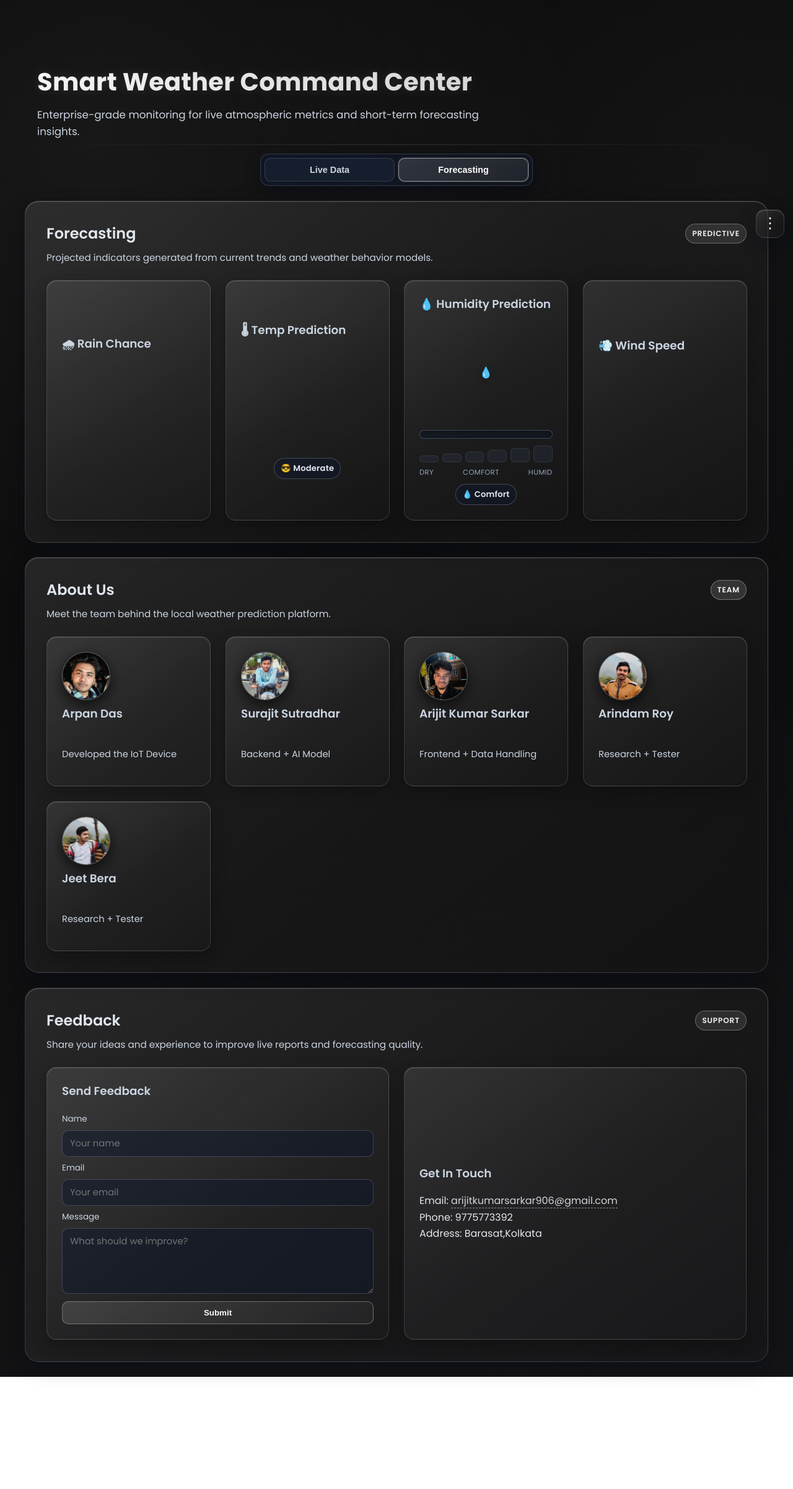
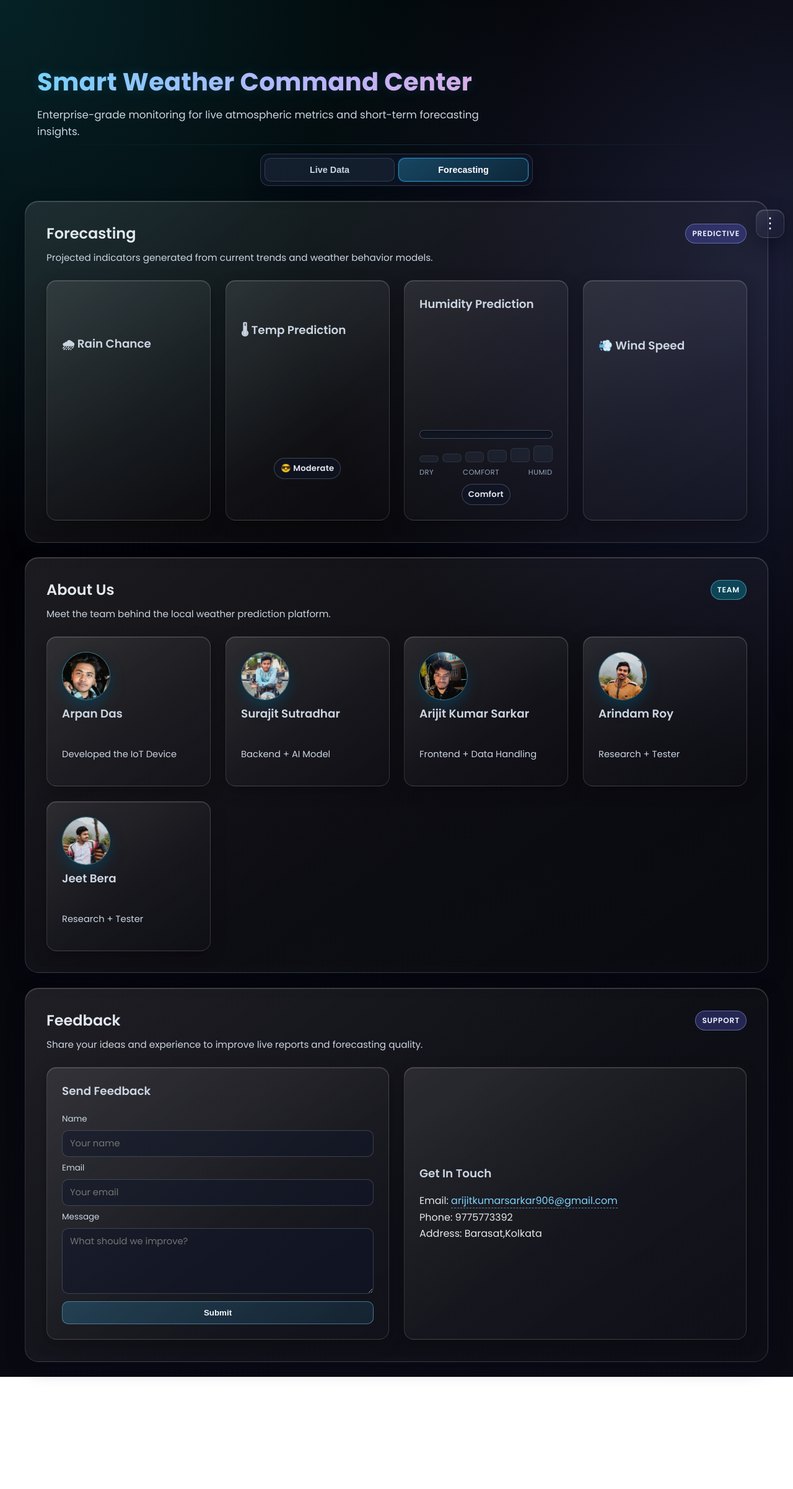
Before and after one commit to arijit-rapai-sarkar/weather-dash, a Flask app: page / in a window 1280 px wide, after a click that opens the changed part. Shown: the whole page at 62% size. Run offline with Flask 3, Linux system fonts and the light colour scheme.

Commit message:
Optimized Version

```diff
--- a/requirements.txt
+++ b/requirements.txt
@@ -1,2 +1,3 @@
 Flask>=3.0.0
 waitress>=3.0.0
+pandas>=2.2.0
--- a/static/script.js
+++ b/static/script.js
@@ -582,12 +582,12 @@
   }
 
   const safeAqi = clamp(aqi, 0, 300);
-  const shade = Math.round(220 - (safeAqi / 300) * 95);
-  const ringColor = `rgb(${shade}, ${shade}, ${shade})`;
-  const glowColor = `rgba(${shade}, ${shade}, ${shade}, 0.42)`;
+  const hue = 120 - (safeAqi / 300) * 120;
+  const ringColor = `hsl(${hue.toFixed(0)} 88% 52%)`;
+  const glowColor = `hsla(${hue.toFixed(0)}, 92%, 58%, 0.46)`;
 
   dom.aqi.style.border = `3px solid ${ringColor}`;
-  dom.aqi.style.background = `radial-gradient(circle at 34% 28%, rgba(${shade}, ${shade}, ${shade}, 0.28), rgba(0, 0, 0, 0.45) 66%)`;
+  dom.aqi.style.background = `radial-gradient(circle at 34% 28%, hsla(${hue.toFixed(0)}, 95%, 62%, 0.34), rgba(0, 0, 0, 0.45) 66%)`;
   dom.aqi.style.boxShadow = `inset 0 0 20px rgba(0,0,0,0.5), 0 0 16px ${glowColor}, 0 6px 16px rgba(0,0,0,0.32)`;
 }
 
@@ -624,7 +624,7 @@
   }
 
   if (humidity <= 65) {
-    return { emoji: "💧", label: "Comfort", className: "humidity-comfort" };
+    return { emoji: "🌿", label: "Comfort", className: "humidity-comfort" };
   }
 
   return { emoji: "🌫", label: "Humid", className: "humidity-humid" };
@@ -632,18 +632,18 @@
 
 function getAqiProfile(aqi) {
   if (aqi <= 50) {
-    return { label: "Good", accent: "#e5e7eb", fill: "linear-gradient(90deg, #d4d4d8, #e5e7eb)" };
+    return { label: "Good", accent: "#22c55e", fill: "linear-gradient(90deg, #22c55e, #4ade80)" };
   }
 
   if (aqi <= 100) {
-    return { label: "Moderate", accent: "#d4d4d8", fill: "linear-gradient(90deg, #b4b4b8, #d4d4d8)" };
+    return { label: "Moderate", accent: "#f59e0b", fill: "linear-gradient(90deg, #f59e0b, #fbbf24)" };
   }
 
   if (aqi <= 200) {
-    return { label: "Unhealthy", accent: "#a1a1aa", fill: "linear-gradient(90deg, #8e8e95, #a1a1aa)" };
+    return { label: "Unhealthy", accent: "#ef4444", fill: "linear-gradient(90deg, #ef4444, #fb7185)" };
   }
 
-  return { label: "Very Unhealthy", accent: "#71717a", fill: "linear-gradient(90deg, #5e5e66, #71717a)" };
+  return { label: "Very Unhealthy", accent: "#a855f7", fill: "linear-gradient(90deg, #a855f7, #c084fc)" };
 }
 
 function setSnapshotRow(fillEl, valueEl, stateEl, options) {
@@ -677,16 +677,16 @@
     percent: Math.round((safeTemp / 50) * 100),
     valueText: `${Math.round(safeTemp)}°C`,
     stateText: tempProfile.label,
-    fill: safeTemp >= 34 ? "linear-gradient(90deg, #9f9fa6, #7f7f86)" : safeTemp >= 22 ? "linear-gradient(90deg, #c9c9ce, #a6a6ad)" : "linear-gradient(90deg, #ececf0, #cfd0d4)",
-    accent: safeTemp >= 34 ? "#9f9fa6" : safeTemp >= 22 ? "#c9c9ce" : "#ececf0"
+    fill: safeTemp >= 34 ? "linear-gradient(90deg, #fb7185, #ef4444)" : safeTemp >= 22 ? "linear-gradient(90deg, #facc15, #f59e0b)" : "linear-gradient(90deg, #38bdf8, #0ea5e9)",
+    accent: safeTemp >= 34 ? "#fb7185" : safeTemp >= 22 ? "#f59e0b" : "#38bdf8"
   });
 
   setSnapshotRow(dom.humVizFill, dom.humVizValue, dom.humVizState, {
     percent: Math.round(safeHum),
     valueText: `${Math.round(safeHum)}%`,
     stateText: humProfile.label,
-    fill: safeHum < 35 ? "linear-gradient(90deg, #b8b8bf, #9a9aa2)" : safeHum <= 65 ? "linear-gradient(90deg, #d8d8de, #bcbcc3)" : "linear-gradient(90deg, #9f9fa6, #7f7f86)",
-    accent: safeHum < 35 ? "#b8b8bf" : safeHum <= 65 ? "#d8d8de" : "#9f9fa6"
+    fill: safeHum < 35 ? "linear-gradient(90deg, #fb923c, #f97316)" : safeHum <= 65 ? "linear-gradient(90deg, #2dd4bf, #14b8a6)" : "linear-gradient(90deg, #38bdf8, #2563eb)",
+    accent: safeHum < 35 ? "#fb923c" : safeHum <= 65 ? "#2dd4bf" : "#38bdf8"
   });
 
   setSnapshotRow(dom.aqiVizFill, dom.aqiVizValue, dom.aqiVizState, {
@@ -721,13 +721,13 @@
 
 function applyHumidityProfile(humidity, options = {}) {
   const safeHumidity = clamp(humidity, 0, 100);
-  const shade = Math.round(228 - (safeHumidity / 100) * 85);
-  const startShade = Math.max(112, shade - 28);
+  const hue = 35 + (safeHumidity / 100) * 165;
+  const startHue = Math.max(24, hue - 28);
   const profile = getHumidityProfile(safeHumidity);
 
   if (options.fillEl) {
     options.fillEl.style.width = `${safeHumidity}%`;
-    options.fillEl.style.background = `linear-gradient(90deg, rgb(${startShade}, ${startShade}, ${startShade}), rgb(${shade}, ${shade}, ${shade}))`;
+    options.fillEl.style.background = `linear-gradient(90deg, hsl(${startHue.toFixed(0)} 90% 58%), hsl(${hue.toFixed(0)} 88% 56%))`;
   }
 
   updateHumidityBars(options.barsEl, safeHumidity);
@@ -738,10 +738,6 @@
 
   if (options.emojiEl && updateTextDiff(options.emojiEl, profile.emoji)) {
     triggerAnimationClass(options.emojiEl, "icon-pop");
-  }
-
-  if (options.valueIconEl && updateTextDiff(options.valueIconEl, "💧")) {
-    triggerAnimationClass(options.valueIconEl, "icon-pop");
   }
 
   if (!options.cardEl) {
@@ -835,12 +831,12 @@
   }
 
   if (!charts.tChart) {
-    charts.tChart = gauge(dom.tChart, clamp(temp, 0, 50), 50, "#d4d4d8");
-    charts.hChart = gauge(dom.hChart, clamp(hum, 0, 100), 100, "#b4b4b8");
-    charts.rainChart = gauge(dom.rainChance, clamp(f.rainChance, 0, 100), 100, "#c9c9ce");
-    charts.tempChart2 = gauge(dom.tempPred, clamp(f.tempPred, 0, 50), 50, "#a1a1aa");
-    charts.humChart2 = gauge(dom.humPred, clamp(f.humPred, 0, 100), 100, "#d4d4d8");
-    charts.windChart = gauge(dom.windPred, clamp(f.wind, 0, 50), 50, "#8e8e95");
+    charts.tChart = gauge(dom.tChart, clamp(temp, 0, 50), 50, "#ff6b6b");
+    charts.hChart = gauge(dom.hChart, clamp(hum, 0, 100), 100, "#22d3ee");
+    charts.rainChart = gauge(dom.rainChance, clamp(f.rainChance, 0, 100), 100, "#4ecdc4");
+    charts.tempChart2 = gauge(dom.tempPred, clamp(f.tempPred, 0, 50), 50, "#ff6b6b");
+    charts.humChart2 = gauge(dom.humPred, clamp(f.humPred, 0, 100), 100, "#22d3ee");
+    charts.windChart = gauge(dom.windPred, clamp(f.wind, 0, 50), 50, "#a29bfe");
     return;
   }
 
--- a/static/style.css
+++ b/static/style.css
@@ -30,29 +30,29 @@
   overflow-x: hidden;
   padding-top: 84px;
   padding-bottom: var(--space-lg);
-  background: radial-gradient(circle at 12% 10%, rgba(250, 250, 250, 0.06) 0%, transparent 34%),
-              radial-gradient(circle at 92% 12%, rgba(190, 190, 190, 0.05) 0%, transparent 36%),
-              linear-gradient(165deg, var(--neutral-bg-1), var(--neutral-bg-2) 55%, var(--neutral-bg-3));
+  background: radial-gradient(circle at 0% 0%, rgba(34, 211, 238, 0.16) 0%, transparent 34%),
+              radial-gradient(circle at 100% 20%, rgba(129, 140, 248, 0.2) 0%, transparent 36%),
+              linear-gradient(165deg, #000000, #05050b 55%, #0b0b14);
   background-size: 100% 100%;
 }
 
 body[data-weather="sunny"] {
-  background: radial-gradient(circle at 12% 10%, rgba(245, 245, 245, 0.06) 0%, transparent 34%),
-              radial-gradient(circle at 92% 12%, rgba(171, 171, 171, 0.05) 0%, transparent 36%),
-              linear-gradient(165deg, #0a0a0b, #101012 55%, #16161a);
+  background: radial-gradient(circle at 8% 6%, rgba(251, 191, 36, 0.2) 0%, transparent 34%),
+              radial-gradient(circle at 100% 20%, rgba(56, 189, 248, 0.18) 0%, transparent 36%),
+              linear-gradient(165deg, #000000, #07070d 55%, #11111a);
 }
 
 body[data-weather="rainy"] {
-  background: radial-gradient(circle at 12% 10%, rgba(238, 238, 238, 0.05) 0%, transparent 34%),
-              radial-gradient(circle at 92% 12%, rgba(162, 162, 162, 0.05) 0%, transparent 36%),
-              linear-gradient(165deg, #080808, #0f0f11 55%, #141418);
+  background: radial-gradient(circle at 6% 6%, rgba(125, 211, 252, 0.18) 0%, transparent 30%),
+              radial-gradient(circle at 100% 20%, rgba(59, 130, 246, 0.18) 0%, transparent 34%),
+              linear-gradient(165deg, #000000, #060913 55%, #10162a);
 }
 
 body[data-weather="night"],
 body[data-weather="cloudy"] {
-  background: radial-gradient(circle at 12% 10%, rgba(232, 232, 232, 0.05) 0%, transparent 34%),
-              radial-gradient(circle at 92% 12%, rgba(146, 146, 146, 0.05) 0%, transparent 36%),
-              linear-gradient(165deg, #070707, #0e0e10 55%, #131316);
+  background: radial-gradient(circle at 0% 0%, rgba(94, 234, 212, 0.12) 0%, transparent 34%),
+              radial-gradient(circle at 100% 20%, rgba(129, 140, 248, 0.18) 0%, transparent 35%),
+              linear-gradient(165deg, #000000, #050811 55%, #0d1322);
 }
 
 body.mobile-lite {
@@ -179,14 +179,14 @@
 body::before {
   top: 8%;
   left: -120px;
-  background: radial-gradient(circle at 40% 40%, rgba(255, 255, 255, 0.22), rgba(255, 255, 255, 0));
+  background: radial-gradient(circle at 40% 40%, rgba(56, 189, 248, 0.7), rgba(56, 189, 248, 0));
   animation: orbFloatOne 16s ease-in-out infinite;
 }
 
 body::after {
   bottom: -120px;
   right: -90px;
-  background: radial-gradient(circle at 40% 40%, rgba(206, 206, 206, 0.2), rgba(206, 206, 206, 0));
+  background: radial-gradient(circle at 40% 40%, rgba(129, 140, 248, 0.7), rgba(129, 140, 248, 0));
   animation: orbFloatTwo 20s ease-in-out infinite;
 }
 
@@ -393,7 +393,7 @@
   right: 20px;
   bottom: 0;
   height: 1px;
-  background: linear-gradient(90deg, rgba(190, 190, 190, 0), rgba(190, 190, 190, 0.55), rgba(190, 190, 190, 0));
+  background: linear-gradient(90deg, rgba(56, 189, 248, 0), rgba(56, 189, 248, 0.6), rgba(56, 189, 248, 0));
   opacity: 0.35;
 }
 
@@ -407,7 +407,7 @@
   font-weight: 700;
   letter-spacing: 0.3px;
   color: #f8fafc;
-  text-shadow: 0 6px 22px rgba(255, 255, 255, 0.13);
+  text-shadow: 0 6px 22px rgba(56, 189, 248, 0.28);
   position: relative;
   display: inline-block;
   transform-style: preserve-3d;
@@ -452,14 +452,14 @@
 
 @supports ((-webkit-background-clip: text) or (background-clip: text)) {
   .hero h1 {
-    background: linear-gradient(100deg, #f5f5f5, #d4d4d4, #a3a3a3, #f5f5f5);
+    background: linear-gradient(100deg, #7dd3fc, #c4b5fd, #f9a8d4, #67e8f9, #fde047, #7dd3fc);
     background-size: 320% 100%;
     -webkit-background-clip: text;
     background-clip: text;
     -webkit-text-fill-color: transparent;
     color: transparent;
-    animation: headingChromaticShift 14s linear infinite, headingBounce 3s ease-in-out infinite, headingGlowPulse 4.5s ease-in-out infinite;
-    text-shadow: 0 0 20px rgba(245, 245, 245, 0.12);
+    animation: headingChromaticShift 8.5s linear infinite, headingBounce 3s ease-in-out infinite, headingGlowPulse 4.5s ease-in-out infinite;
+    text-shadow: 0 0 20px rgba(56, 189, 248, 0.18);
   }
 }
 
@@ -528,9 +528,9 @@
 
 .switch-btn.active {
   color: #ffffff;
-  border-color: rgba(198, 198, 198, 0.62);
-  background: linear-gradient(145deg, rgba(158, 158, 158, 0.24), rgba(90, 90, 90, 0.22));
-  box-shadow: 0 0 0 1px rgba(198, 198, 198, 0.2);
+  border-color: rgba(56, 189, 248, 0.62);
+  background: linear-gradient(145deg, rgba(56, 189, 248, 0.3), rgba(14, 116, 144, 0.22));
+  box-shadow: 0 0 0 1px rgba(56, 189, 248, 0.2);
 }
 
 .switch-panel.is-hidden {
@@ -615,7 +615,7 @@
   content: "";
   position: absolute;
   inset: -30% -10%;
-  background: radial-gradient(130px circle at var(--cursor-x, 50%) var(--cursor-y, 50%), rgba(232, 232, 232, 0.22), rgba(232, 232, 232, 0));
+  background: radial-gradient(130px circle at var(--cursor-x, 50%) var(--cursor-y, 50%), rgba(224, 242, 254, 0.24), rgba(224, 242, 254, 0));
   opacity: 0;
   transition: opacity 0.22s ease;
   pointer-events: none;
@@ -751,17 +751,17 @@
   font-weight: 600;
   text-transform: uppercase;
   letter-spacing: 0.8px;
-  color: #f5f5f5;
-  background: rgba(138, 138, 138, 0.25);
-  border: 1px solid rgba(186, 186, 186, 0.5);
+  color: #ecfeff;
+  background: rgba(6, 182, 212, 0.3);
+  border: 1px solid rgba(103, 232, 249, 0.5);
   padding: 6px 10px;
   border-radius: 999px;
 }
 
 .section-chip.forecast {
-  color: #f1f1f1;
-  background: rgba(108, 108, 108, 0.28);
-  border-color: rgba(176, 176, 176, 0.45);
+  color: #eef2ff;
+  background: rgba(99, 102, 241, 0.28);
+  border-color: rgba(165, 180, 252, 0.45);
 }
 
 .section-subtitle {
@@ -797,8 +797,8 @@
   display: block;
   object-fit: cover;
   object-position: center;
-  border: 1px solid rgba(184, 184, 184, 0.45);
-  box-shadow: 0 10px 20px rgba(0, 0, 0, 0.34);
+  border: 1px solid rgba(103, 232, 249, 0.5);
+  box-shadow: 0 10px 20px rgba(2, 132, 199, 0.28);
 }
 
 .team-role {
@@ -819,15 +819,15 @@
 }
 
 .contact-link {
-  color: #d4d4d8;
+  color: #7dd3fc;
   text-decoration: none;
-  border-bottom: 1px dashed rgba(212, 212, 216, 0.65);
+  border-bottom: 1px dashed rgba(125, 211, 252, 0.6);
   transition: color 0.2s ease, border-color 0.2s ease;
 }
 
 .contact-link:hover {
-  color: #f5f5f5;
-  border-bottom-color: rgba(245, 245, 245, 0.9);
+  color: #e0f2fe;
+  border-bottom-color: rgba(224, 242, 254, 0.9);
 }
 
 .feedback-card {
@@ -860,15 +860,15 @@
 
 .feedback-form input:focus,
 .feedback-form textarea:focus {
-  border-color: rgba(176, 176, 176, 0.55);
-  box-shadow: 0 0 0 2px rgba(176, 176, 176, 0.18);
+  border-color: rgba(56, 189, 248, 0.55);
+  box-shadow: 0 0 0 2px rgba(56, 189, 248, 0.18);
 }
 
 .feedback-form button {
   margin-top: 4px;
-  border: 1px solid rgba(186, 186, 186, 0.45);
+  border: 1px solid rgba(125, 211, 252, 0.45);
   border-radius: 10px;
-  background: linear-gradient(145deg, rgba(156, 156, 156, 0.24), rgba(90, 90, 90, 0.14));
+  background: linear-gradient(145deg, rgba(56, 189, 248, 0.22), rgba(56, 189, 248, 0.1));
   color: #f8fafc;
   padding: 10px 12px;
   font-weight: 600;
--- a/templates/index.html
+++ b/templates/index.html
@@ -106,11 +106,10 @@
     </div>
 
     <div class="card humidity-card" id="humCard">
-      <h3>💧 Humidity</h3>
+      <h3>Humidity</h3>
       <div class="gauge-shell humidity-shell">
         <canvas id="hChart"></canvas>
         <div class="humidity-gauge-center">
-          <span id="humValueIcon" class="humidity-value-icon" aria-hidden="true">💧</span>
           <div id="hum" class="value humidity-value"></div>
         </div>
       </div>
@@ -121,7 +120,7 @@
         <span></span><span></span><span></span><span></span><span></span><span></span>
       </div>
       <div class="humidity-scale"><span>Dry</span><span>Comfort</span><span>Humid</span></div>
-      <div id="humLabel" class="metric-badge humidity-badge">💧 Comfort</div>
+      <div id="humLabel" class="metric-badge humidity-badge">Comfort</div>
     </div>
 
     <div class="card">
@@ -171,11 +170,10 @@
     </div>
 
     <div class="card humidity-card" id="humPredCard">
-      <h3>💧 Humidity Prediction</h3>
+      <h3>Humidity Prediction</h3>
       <div class="gauge-shell humidity-shell">
         <canvas id="humPred"></canvas>
         <div class="humidity-gauge-center">
-          <span id="humPredValueIcon" class="humidity-value-icon" aria-hidden="true">💧</span>
           <div id="humPredVal" class="value humidity-value"></div>
         </div>
       </div>
@@ -186,7 +184,7 @@
         <span></span><span></span><span></span><span></span><span></span><span></span>
       </div>
       <div class="humidity-scale"><span>Dry</span><span>Comfort</span><span>Humid</span></div>
-      <div id="humPredLabel" class="metric-badge humidity-badge">💧 Comfort</div>
+      <div id="humPredLabel" class="metric-badge humidity-badge">Comfort</div>
     </div>
 
     <div class="card">
```
Also changed, not shown: other parts of static/style.css (+48 -48 lines).
